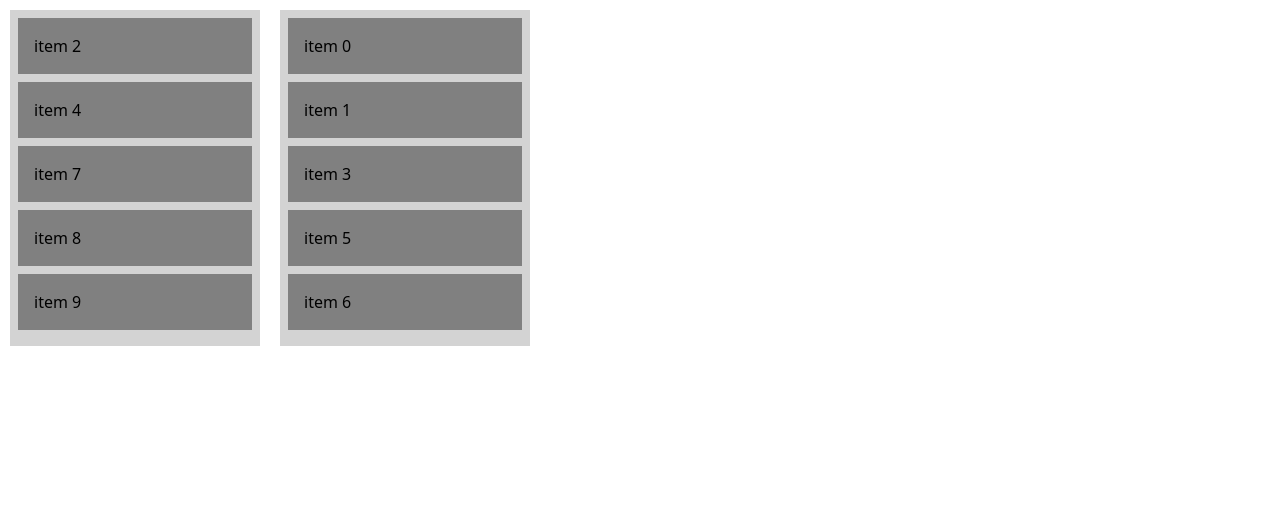
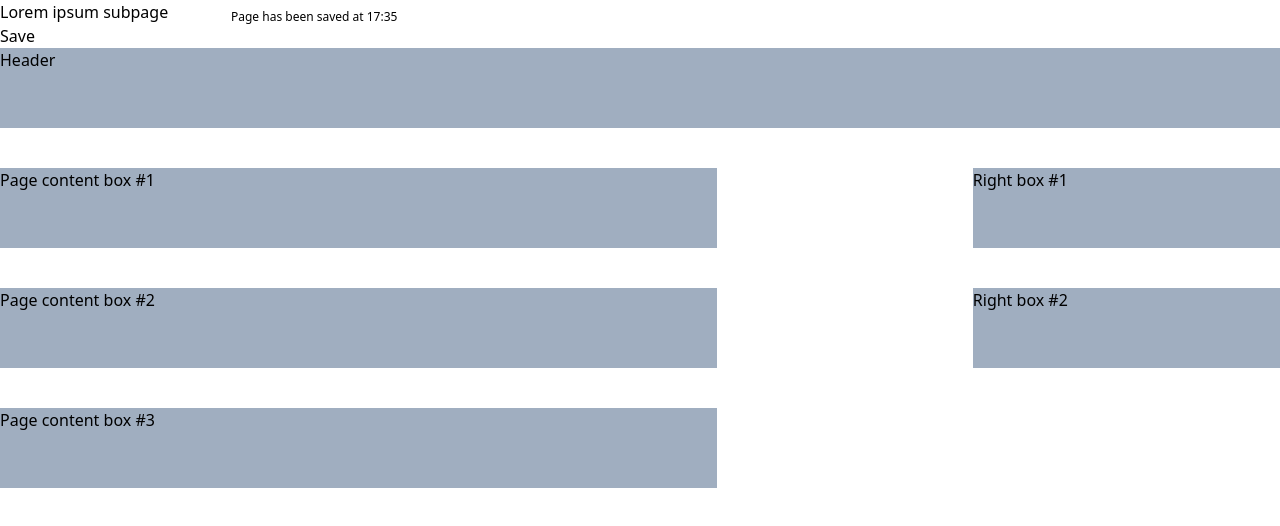
Before and after one commit to KongoPL/react-cms-admin, a React (Create React App) app: page / in a window 1280 px wide. Shown: the top 526 px of the page. Built offline with nearby package versions, Linux system fonts and the light colour scheme.

Commit message:
Finally moved this to page file.

```diff
--- a/src/App.tsx
+++ b/src/App.tsx
@@ -11,8 +11,8 @@ const App: React.FC = () =>
 	// </BrowserRouter>
 
 	return (
-		// <Index />
-		<Appka />
+		<Index />
+		// <Appka />
 	);
 }
 
--- a/src/pages/index/Index.tsx
+++ b/src/pages/index/Index.tsx
@@ -1,111 +1,180 @@
 import React from 'react';
 import { DragDropContext, Droppable, Draggable } from 'react-beautiful-dnd';
 
-export default class Index extends React.Component
+export default class Index extends React.Component<{}, {items: any[]}>
 {
 	static POS_HEADER = 'header';
 	static POS_LEFT = 'left';
 	static POS_RIGHT = 'right';
 
-	public items;
-
 	constructor(props) {
 		super(props);
 
-		this.items = [
+		this.state = {
+			items: [
 				{
+					id: '1',
 					location: Index.POS_HEADER,
-				content: 'Header'
+					content: 'Header',
+					index: 0
 				}, {
+					id: '2',
 					location: Index.POS_LEFT,
-				content: 'Page content box',
-				props: {mb: 5}
+					content: 'Page content box #1',
+					index: 0
 				}, {
+					id: '3',
 					location: Index.POS_LEFT,
-				content: 'Page content box',
-				props: {mb: 5}
+					content: 'Page content box #2',
+					index: 1
 				}, {
+					id: '4',
 					location: Index.POS_LEFT,
-				content: 'Page content box',
-				props: {mb: 5}
+					content: 'Page content box #3',
+					index: 2
 				}, {
+					id: '5',
 					location: Index.POS_RIGHT,
-				content: 'Right box #1'
+					content: 'Right box #1',
+					index: 0
 				}, {
+					id: '6',
 					location: Index.POS_RIGHT,
-				content: 'Right box #1'
+					content: 'Right box #2',
+					index: 1,
 				}
-		] ;
+			]
+		};
 	}
 
-	render()
+	render() {
+		return (
+			<>
+				<header>
+					<div>
+						<input value="Lorem ipsum subpage" />
+						<sub>Page has been saved at 17:35</sub>
+					</div>
+					<button>Save</button>
+				</header>
+				<div>
+					<div className="container mx-auto">
+						<DragDropContext onDragEnd={this.onDragEnd.bind(this)}>
+							<div className="w-12/12">
+								<Droppable droppableId={Index.POS_HEADER}>
+									{this.dropArea.bind(this, this.getItemsToRender(Index.POS_HEADER))}
+								</Droppable>
+							</div>
+							<div className="flex">
+								<div className="w-7/12 mr-64">
+									<Droppable droppableId={Index.POS_LEFT}>
+										{this.dropArea.bind(this, this.getItemsToRender(Index.POS_LEFT))}
+									</Droppable>
+								</div>
+								<div className="w-3/12">
+									<Droppable droppableId={Index.POS_RIGHT}>
+										{this.dropArea.bind(this, this.getItemsToRender(Index.POS_RIGHT))}
+									</Droppable>
+								</div>
+							</div>
+						</DragDropContext>
+					</div>
+				</div>
+			</>
+		);
+	}
+
+	private getItemsOfType(type)
 	{
-		return <></>;
-		// return <>
-		// 	<header>
-		// 		<div>
-		// 			<input value="Lorem ipsum subpage" />
-		// 			<sub>Page has been saved at 17:35</sub>
-		// 		</div>
-		// 		<button>Save</button>
-		// 	</header>
-		// 	<div>
-		// 		<div className="container mx-auto">
-		// 			<DragDropContext onDragEnd={this.onDragEnd}>
-		// 				<Droppable droppableId={Index.POS_HEADER}>
-		// 					{(provided, snapshot) => (
-		// 						<div ref={provided.innerRef}>
-		// 							{this.getItems(Index.POS_HEADER, provided)}
-		// 						</div>
-		// 					)}
-		// 				</Droppable>
-		// 				<div className="flex">
-		// 					<DropContainer className="w-7/12 xl:mr-64">
-		//
-		// 						{this.getItems(Index.POS_LEFT)}
-		// 					</DropContainer>
-		// 					<DropContainer className="w-3/12">
-		// 						{this.getItems(Index.POS_RIGHT)}
-		// 					</DropContainer>
-		// 				</div>
-		// 			</DragDropContext>
-		// 		</div>
-		// 	</div>
-		// </>;
+		return this.state.items.filter((v) => v.location === type).sort((a, b) => a.index - b.index);
+	}
+
+	private getItemsToRender(type)
+	{
+		return this.getItemsOfType(type).map((item, index) => (
+			<Draggable
+				key={item.id}
+				draggableId={item.id}
+				index={index}>
+				{(provided, snapshot) => (
+					<div
+						ref={provided.innerRef}
+						{...provided.draggableProps}
+						{...provided.dragHandleProps}
+						className="bg-gray-500 mb-10 h-20"
+						style={provided.draggableProps.style}>
+						{item.content}
+					</div>
+				)}
+			</Draggable>
+		));
+	}
+
+	private dropArea(items, provided, snapshot) {
+		return <div ref={provided.innerRef}>
+			{items}
+			{provided.placeholder}
+		</div>;
 	}
 
 
-	protected getItems(location: string, provided: any)
-	{
-		return this.items.filter((v) => v.location == location)
-			.map((v, i) => <DraggableBox
-				ref={provided.innerRef}
-				style={provided.draggableProps.style}
-				index={i}
-				{...provided.draggableProps}
-				{...provided.dragHandleProps}
-				{...(v.props || {})}
-			>{v.content}</DraggableBox>);
+	onDragEnd( result ) {
+		const { source, destination } = result;
+
+		// dropped outside the list
+		if (!destination) {
+			return;
+		}
+
+		let items = this.move(
+			this.state.items,
+			result.draggableId,
+			source,
+			destination
+		);
+
+		this.setState({ items });
+	};
+
+
+	/**
+	 * Moves an item from one list to another list.
+	 */
+	move(
+		list: any[],
+		itemId,
+		source: {droppableId: string, index: number},
+		destination: {droppableId: string, index: number}
+	) {
+		let movementDirection = destination.droppableId  == source.droppableId ? Math.sign(source.index - destination.index) : 1;
+
+		// Move item to new list:
+		for(let listItem of list) {
+			if(listItem.location != destination.droppableId) {
+				continue;
+			}
+
+			if(listItem.index >= destination.index) {
+				listItem.index += movementDirection;
 			}
 		}
 
+		// Move item itself:
+		let item = list.find((v) => v.id == itemId);
 
-function DraggableBox(props)
-{
-	let mb = (props.mb ? props.mb : 10);
+		item.index = destination.index;
+		item.location = destination.droppableId;
 
-	delete props.mb;
+		// Re-order old list:
+		let sourceListSorted = list.filter((v) => v.location === source.droppableId)
+				.sort((a, b) => a.index - b.index),
+			index = 0;
 
-	if(!props.className)
-		props.className = '';
-
-	props.className += '`bg-gray-500 mb-${mb} h-20`';
-
-	return <div {...props}>{props.children}</div>
+		for(let listItem of sourceListSorted) {
+			listItem.index = index++;
 		}
 
 
-function DropContainer({className, children})
-{
-	return <div className={className}>{children}</div>;
+		return list;
 	}
+}
--- a/src/test.tsx
+++ /dev/null
@@ -1,158 +0,0 @@
-import React, { Component } from 'react';
-import { DragDropContext, Droppable, Draggable } from 'react-beautiful-dnd';
-
-export class Appka extends Component {
-    state = {
-        items: getItems(10),
-    };
-
-    render() {
-        return (
-            <DragDropContext onDragEnd={this.onDragEnd.bind(this)}>
-                <Droppable droppableId="items">
-                    {dropArea.bind(this, this.getItemsToRender('items'))}
-                </Droppable>
-                <Droppable droppableId="selected">
-                    {dropArea.bind(this, this.getItemsToRender('selected'))}
-                </Droppable>
-            </DragDropContext>
-        );
-    }
-
-    onDragEnd( result ) {
-        const { source, destination } = result;
-
-        // dropped outside the list
-        if (!destination) {
-            return;
-        }
-
-        let items = this.move(
-            this.state.items,
-            result.draggableId,
-            source,
-            destination
-        );
-
-        this.setState({ items });
-    };
-
-
-    /**
-     * Moves an item from one list to another list.
-     */
-    move(
-        list: any[],
-        itemId,
-        source: {droppableId: string, index: number},
-        destination: {droppableId: string, index: number}
-    ) {
-        let movementDirection = destination.droppableId  == source.droppableId ? Math.sign(source.index - destination.index) : 1;
-
-        // Move item to new list:
-        for(let listItem of list) {
-            if(listItem.location != destination.droppableId) {
-                continue;
-            }
-
-            if(listItem.index >= destination.index) {
-                listItem.index += movementDirection;
-            }
-        }
-
-        // Move item itself:
-        let item = list.find((v) => v.id === itemId);
-
-        item.index = destination.index;
-        item.location = destination.droppableId;
-
-
-        // Re-order old list:
-        let sourceListSorted = list.filter((v) => v.location === source.droppableId).sort((a,b) => a.index - b.index),
-            index = 0;
-
-        for(let listItem of sourceListSorted) {
-            listItem.index = index++;
-        }
-
-        return list;
-    }
-
-    private getItemsOfType(type)
-    {
-        return this.state.items.filter((v) => v.location === type).sort((a, b) => a.index - b.index);
-    }
-
-    private getItemsToRender(type)
-    {
-        return this.getItemsOfType(type).map((item, index) => (
-                <Draggable
-                    key={item.id}
-                    draggableId={item.id}
-                    index={index}>
-                    {(provided, snapshot) => (
-                        <div
-                            ref={provided.innerRef}
-                            {...provided.draggableProps}
-                            {...provided.dragHandleProps}
-                            style={getItemStyle(
-                                snapshot.isDragging,
-                                provided.draggableProps.style
-                            )}>
-                            {item.content}
-                        </div>
-                    )}
-                </Draggable>
-            ));
-    }
-}
-
-
-const dropArea = (items, provided, snapshot) =>
-    <div
-        ref={provided.innerRef}
-        style={getListStyle(snapshot.isDraggingOver)}>
-        {items}
-        {provided.placeholder}
-    </div>
-
-
-// fake data generator
-const getItems = (count) => {
-    let typeItems = {items: 0, selected: 0};
-
-    return Array.from({length: count}, (v, k) => k).map(k => {
-        let type = Math.round(Math.random()) == 1 ? 'items' : 'selected';
-
-        return {
-            id: `item-${k}`,
-            content: `item ${k}`,
-            location: type,
-            index: typeItems[type]++
-        };
-    });
-}
-
-const grid = 8;
-
-const getItemStyle = (isDragging, draggableStyle) => ({
-    // some basic styles to make the items look a bit nicer
-    userSelect: 'none',
-    padding: grid * 2,
-    margin: `0 0 ${grid}px 0`,
-
-    // change background colour if dragging
-    background: isDragging ? 'lightgreen' : 'grey',
-
-    // styles we need to apply on draggables
-    ...draggableStyle
-});
-
-const getListStyle = isDraggingOver => ({
-    background: isDraggingOver ? 'lightblue' : 'lightgrey',
-    padding: grid,
-    width: 250,
-    display: 'inline-block',
-    verticalAlign: 'top',
-    margin: 10
-});
```
Lines whose indentation alone changed are shown as unchanged.
